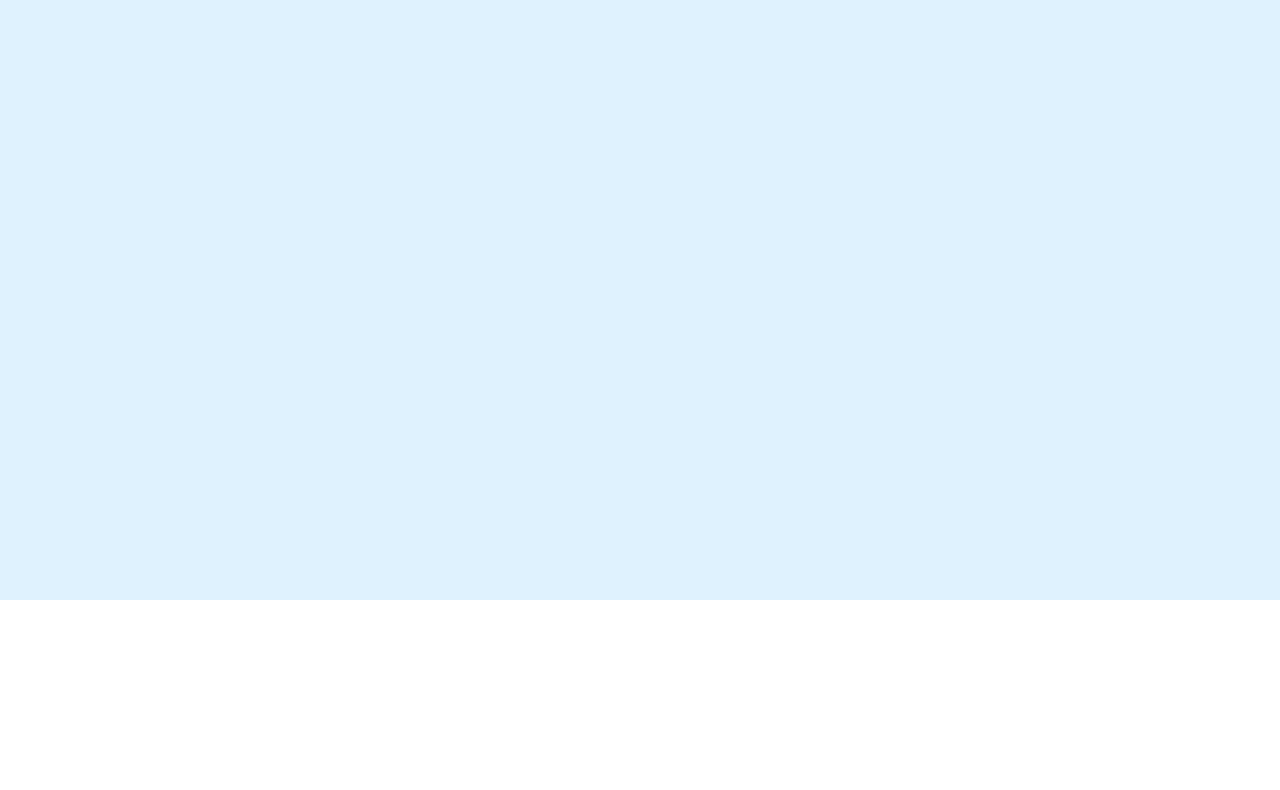
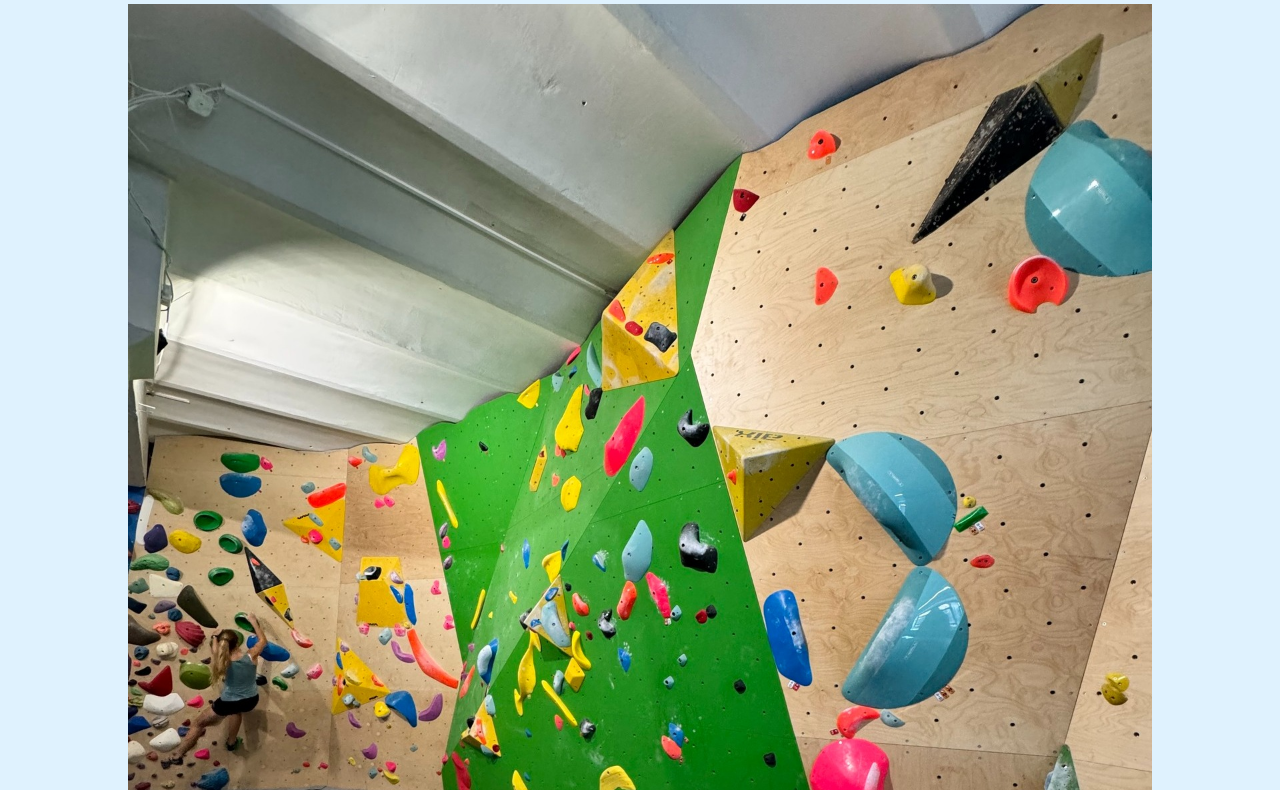
Before and after one commit to pancake5000/wwascianki, a website: page crux.html in a window 1280 px wide. Shown: the part 280-1070 px from the top of the page. Before the commit the page ends 880 px from the top, so only its background shows below. Drawn offline with Linux system fonts and the light colour scheme; a web font is replaced by a local one.

Commit message:
Made crux photo smaller

```diff
--- a/crux.html
+++ b/crux.html
@@ -54,14 +54,14 @@
         </div>
     </header>
     <main>
-        <div class="min-h-screen w-full bg-orange-200 ">
+        <div class="min-h-screen w-full bg-orange-200">
             <div class="bg-sky-100 max-w-screen-xl mx-auto min-h-screen">
-                <div class="flex flex-col justify-center p-10 w-full">
+                <div class="flex flex-col justify-center p-32 w-full">
                     <div class = "flex justify-center py-3">
                         <h1 class="text-4xl"> Crux </h1>
                     </div>
                     <div class = "flex justify-center py-3">
-                        <img src = "crux.jpg>
+                        <img class = "max-w-full max-h-full object-contain" src = "crux.jpg">
                     </div>
                     <div class = "flex justify-center py-3">
                         <p>
```
Also changed, not shown: output.css, src/climbing-wall-is-extreme-sport-imitation-rock-vector-cartoon-illustration_345837-492.avif (deleted).
